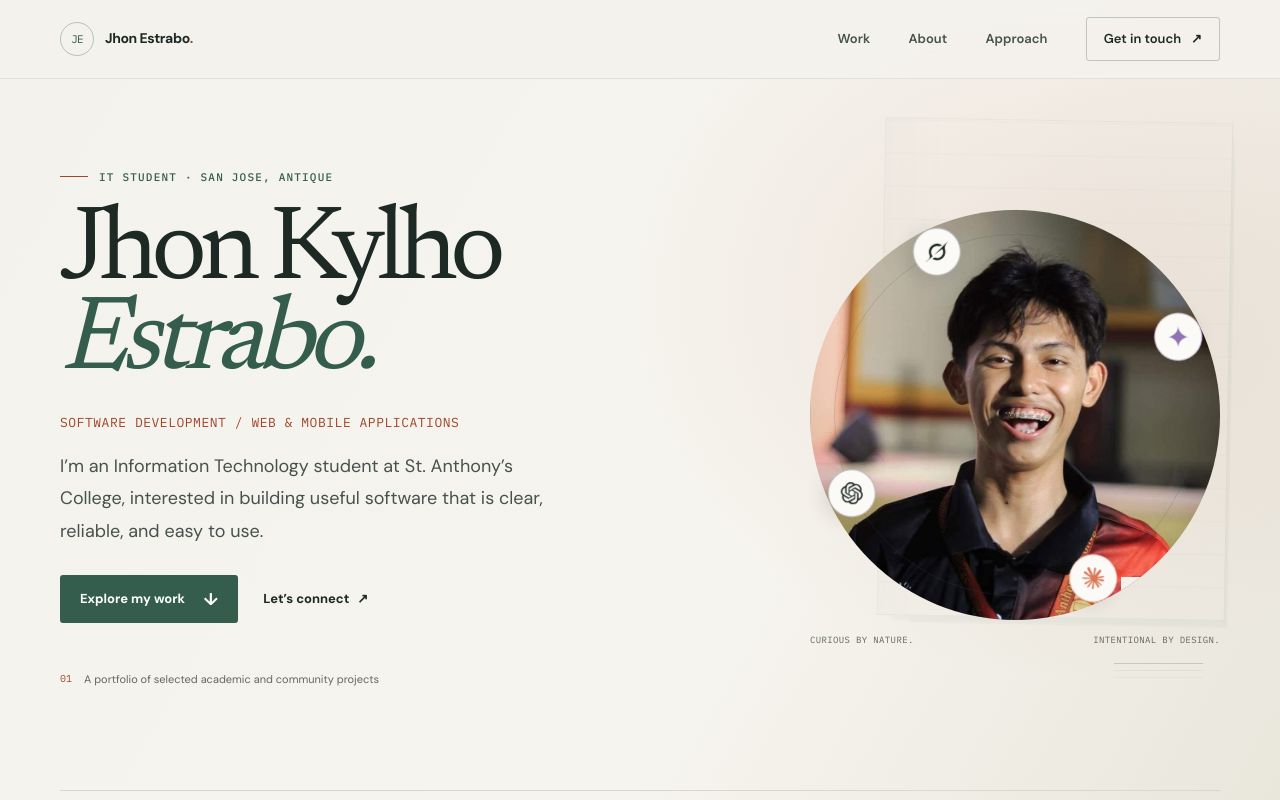
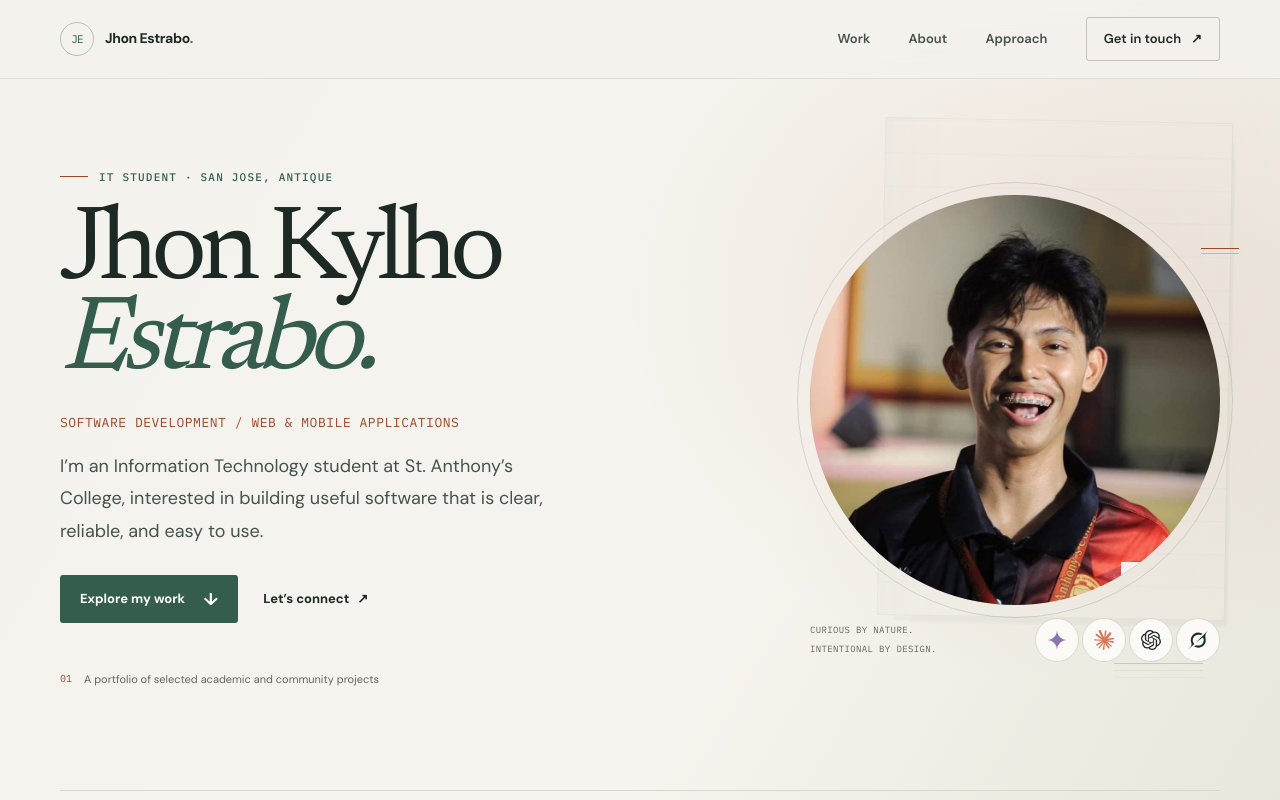
Before and after one commit to kylho1231/portfolio, a plain HTML site: page index.html in a window 1280 px wide. Shown: the top 800 px of the page. Drawn offline with Linux system fonts and the light colour scheme.

Commit message:
feat: refine portfolio visual design
Co-authored-by: Copilot <223556219+Copilot@users.noreply.github.com>

```diff
--- a/index.html
+++ b/index.html
@@ -68,28 +68,26 @@
               <img src="picture/newpic.jpg" alt="Portrait of Jhon Kylho Estrabo" width="960" height="959" fetchpriority="high">
               <span class="portrait-index" aria-hidden="true">ANTIQUE, PH</span>
             </div>
-            <div class="ai-orbit" role="group" aria-label="AI assistant links">
-              <div class="ai-orbit__rotor" data-ai-rotor>
-                <div class="ai-orbit__track">
-                  <a class="ai-orbit__item ai-orbit__item--gemini" href="https://gemini.google.com/" target="_blank" rel="noopener noreferrer" aria-label="Open Google Gemini" title="Google Gemini">
-                    <span class="ai-orbit__counter"><img class="ai-orbit__logo" src="picture/ai-icons/gemini.svg" alt="" width="24" height="24"></span>
-                  </a>
-                  <a class="ai-orbit__item ai-orbit__item--claude" href="https://claude.ai/" target="_blank" rel="noopener noreferrer" aria-label="Open Claude" title="Claude">
-                    <span class="ai-orbit__counter"><img class="ai-orbit__logo" src="picture/ai-icons/claude.svg" alt="" width="24" height="24"></span>
-                  </a>
-                  <a class="ai-orbit__item ai-orbit__item--chatgpt" href="https://chatgpt.com/" target="_blank" rel="noopener noreferrer" aria-label="Open ChatGPT" title="ChatGPT">
-                    <span class="ai-orbit__counter"><img class="ai-orbit__logo" src="picture/ai-icons/openai.svg" alt="" width="24" height="24"></span>
-                  </a>
-                  <a class="ai-orbit__item ai-orbit__item--grok" href="https://grok.com/" target="_blank" rel="noopener noreferrer" aria-label="Open Grok" title="Grok">
-                    <span class="ai-orbit__counter"><img class="ai-orbit__logo" src="picture/ai-icons/grok.svg" alt="" width="24" height="24"></span>
-                  </a>
-                </div>
-              </div>
-            </div>
           </div>
           <figcaption class="portrait-caption">
-            <span>Curious by nature.</span>
-            <span>Intentional by design.</span>
+            <span class="portrait-caption__copy">
+              <span>Curious by nature.</span>
+              <span>Intentional by design.</span>
+            </span>
+            <span class="ai-toolbox" role="group" aria-label="AI assistant links">
+              <a href="https://gemini.google.com/" target="_blank" rel="noopener noreferrer" aria-label="Open Google Gemini" title="Google Gemini">
+                <img src="picture/ai-icons/gemini.svg" alt="" width="22" height="22">
+              </a>
+              <a href="https://claude.ai/" target="_blank" rel="noopener noreferrer" aria-label="Open Claude" title="Claude">
+                <img src="picture/ai-icons/claude.svg" alt="" width="22" height="22">
+              </a>
+              <a href="https://chatgpt.com/" target="_blank" rel="noopener noreferrer" aria-label="Open ChatGPT" title="ChatGPT">
+                <img src="picture/ai-icons/openai.svg" alt="" width="22" height="22">
+              </a>
+              <a href="https://grok.com/" target="_blank" rel="noopener noreferrer" aria-label="Open Grok" title="Grok">
+                <img src="picture/ai-icons/grok.svg" alt="" width="22" height="22">
+              </a>
+            </span>
           </figcaption>
         </figure>
       </div>
--- a/portfolio.css
+++ b/portfolio.css
@@ -277,7 +277,7 @@ img { display: block; max-width: 100%; }
 }
 
 .site-footer { position: relative; z-index: 1; }
-.site-header, main { position: relative; z-index: 1; }
+main { position: relative; z-index: 1; }
 
 .header-inner {
   display: flex;
@@ -477,107 +477,24 @@ img { display: block; max-width: 100%; }
   position: relative;
 }
 
-.ai-orbit {
+.portrait-stage::before {
   position: absolute;
-  z-index: 2;
-  top: 50%;
-  left: 50%;
-  width: calc(100% - 48px);
-  aspect-ratio: 1;
-  transform: translate(-50%, -50%);
-}
-
-.ai-orbit::before {
-  position: absolute;
-  inset: 0;
-  border: 1px solid rgb(52 93 78 / 18%);
+  inset: -13px;
+  border: 1px solid rgb(52 93 78 / 17%);
   border-radius: 50%;
   content: "";
   pointer-events: none;
 }
 
-.ai-orbit__rotor {
+.portrait-stage::after {
   position: absolute;
-  inset: 0;
-  animation: ai-orbit-rotate 36s linear infinite;
-}
-
-.ai-orbit__track {
-  position: absolute;
-  inset: 0;
-}
-
-.ai-orbit__item {
-  position: absolute;
-  display: grid;
-  width: 48px;
-  height: 48px;
-  place-items: center;
-  border: 1px solid var(--assistant-border);
-  border-radius: 50%;
-  background: var(--surface);
-  box-shadow: 0 5px 18px rgb(29 41 37 / 12%);
-  color: var(--assistant-color);
-  transition: background-color 180ms ease, border-color 180ms ease, box-shadow 180ms ease;
-}
-
-.ai-orbit__item:hover,
-.ai-orbit__item:focus-visible {
-  z-index: 1;
-  background: #fff;
-  box-shadow: 0 7px 22px rgb(29 41 37 / 20%);
-}
-
-.ai-orbit__item--gemini {
-  --assistant-color: #8e75b2;
-  --assistant-border: rgb(142 117 178 / 38%);
-  top: 0;
-  left: 50%;
-  transform: translate(-50%, -50%);
-}
-
-.ai-orbit__item--claude {
-  --assistant-color: #d97757;
-  --assistant-border: rgb(217 119 87 / 38%);
-  top: 50%;
-  right: 0;
-  transform: translate(50%, -50%);
-}
-
-.ai-orbit__item--chatgpt {
-  --assistant-color: #1d2925;
-  --assistant-border: rgb(29 41 37 / 30%);
-  bottom: 0;
-  left: 50%;
-  transform: translate(-50%, 50%);
-}
-
-.ai-orbit__item--grok {
-  --assistant-color: #1d2925;
-  --assistant-border: rgb(29 41 37 / 30%);
-  top: 50%;
-  left: 0;
-  transform: translate(-50%, -50%);
-}
-
-.ai-orbit__counter {
-  display: grid;
-  place-items: center;
-  animation: ai-orbit-counter 36s linear infinite;
-}
-
-.ai-orbit__logo {
-  width: 22px;
-  height: 22px;
-  fill: currentColor;
-}
-
-@keyframes ai-orbit-rotate {
-  to { transform: rotate(1turn); }
-}
-
-@keyframes ai-orbit-counter {
-  to { transform: rotate(-1turn); }
+  top: 13%;
+  right: -19px;
+  width: 38px;
+  height: 1px;
+  background: var(--copper);
+  box-shadow: 0 5px 0 rgb(159 70 42 / 32%);
+  content: "";
 }
 
 .portrait-frame {
@@ -618,14 +535,49 @@ img { display: block; max-width: 100%; }
 
 .portrait-caption {
   display: flex;
+  align-items: center;
   justify-content: space-between;
-  gap: 12px;
+  gap: 14px;
   padding-top: 13px;
   color: var(--muted);
   font-family: var(--mono);
   font-size: 9px;
   letter-spacing: 0.04em;
   text-transform: uppercase;
+}
+
+.portrait-caption__copy {
+  display: grid;
+  gap: 4px;
+}
+
+.ai-toolbox {
+  display: flex;
+  flex: 0 0 auto;
+  gap: 3px;
+}
+
+.ai-toolbox a {
+  display: grid;
+  width: 44px;
+  height: 44px;
+  flex: 0 0 44px;
+  place-items: center;
+  border: 1px solid var(--line);
+  border-radius: 50%;
+  background: var(--surface);
+  transition: border-color 180ms ease, background-color 180ms ease, transform 180ms ease;
+}
+
+.ai-toolbox a:hover {
+  transform: translateY(-2px);
+  border-color: rgb(52 93 78 / 38%);
+  background: #fff;
+}
+
+.ai-toolbox img {
+  width: 20px;
+  height: 20px;
 }
 
 .hero-rule {
@@ -675,7 +627,7 @@ img { display: block; max-width: 100%; }
   grid-template-columns: minmax(0, 0.91fr) minmax(0, 1fr);
   align-items: stretch;
   gap: clamp(30px, 6vw, 78px);
-  padding-block: 31px;
+  padding-block: 38px;
   border-bottom: 1px solid var(--line);
 }
 
@@ -683,9 +635,19 @@ img { display: block; max-width: 100%; }
 
 .project-art {
   position: relative;
-  min-height: 300px;
+  min-height: 320px;
   overflow: hidden;
   isolation: isolate;
+  border: 1px solid rgb(29 41 37 / 12%);
+  box-shadow: 0 12px 28px rgb(29 41 37 / 7%);
+  transition: box-shadow 240ms ease, transform 240ms ease;
+}
+
+@media (hover: hover) {
+  .project-card:hover .project-art {
+    transform: translateY(-3px);
+    box-shadow: 0 18px 34px rgb(29 41 37 / 12%);
+  }
 }
 
 .project-art-transport {
@@ -1101,7 +1063,9 @@ img { display: block; max-width: 100%; }
 }
 
 .contact {
-  background: var(--forest-dark);
+  background:
+    radial-gradient(ellipse 60% 120% at 100% 0%, rgb(91 125 103 / 27%), transparent 72%),
+    var(--forest-dark);
   color: #f5f1e7;
 }
 
@@ -1218,11 +1182,10 @@ img { display: block; max-width: 100%; }
   .section-wrap { padding-block: 76px; }
   .hero { padding-top: 33px; padding-bottom: 26px; }
   .hero-grid { grid-template-columns: 1fr; gap: 32px; }
-  .hero-copy { order: 2; }
   .hero-portrait { width: min(100%, 420px); justify-self: start; }
-  .ai-orbit__item { width: 44px; height: 44px; }
   .portrait-frame img { object-position: 50% 32%; }
   .portrait-caption { font-size: 8px; }
+  .portrait-stage::after { right: -9px; }
   .hero h1 { font-size: clamp(68px, 15vw, 94px); }
   .hero-intro { max-width: 520px; font-size: 16px; }
   .hero-note { margin-top: 31px; }
@@ -1233,7 +1196,7 @@ img { display: block; max-width: 100%; }
   .section-intro { margin-top: 17px; font-size: 13px; }
   .project-card { grid-template-columns: 1fr; gap: 20px; padding-block: 24px; }
   .project-card:nth-child(even) .project-art { order: 0; }
-  .project-art { min-height: 238px; }
+  .project-art { min-height: 250px; }
   .project-meta { flex-direction: row; font-size: 8px; }
   .project-copy h3 { font-size: clamp(31px, 8vw, 40px); }
   .art-word { font-size: 31px; }
@@ -1285,7 +1248,4 @@ img { display: block; max-width: 100%; }
   }
 
   .reading-scene::before, .reading-scene::after { transform: none !important; }
-  .ai-orbit__rotor,
-  .ai-orbit__counter,
-  .ai-orbit__logo { animation: none !important; transition: none !important; }
 }
```
